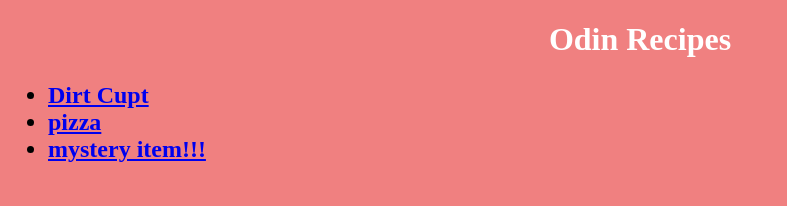
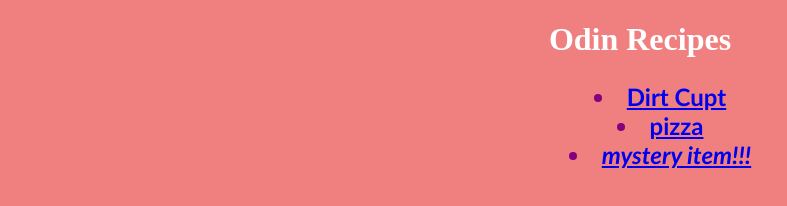
Before and after one commit to graysmal/recipes, a plain HTML site: page index.html in a window 1280 px wide. Shown: the whole page, without its empty margins (0-787 px from the left). Drawn offline with Linux system fonts and the light colour scheme.

Commit message:
css changes

```diff
--- a/index.html
+++ b/index.html
@@ -9,10 +9,10 @@
 </head>
 <body>
     <h1>Odin Recipes</h1>
-    <ul>
+    <ul class="bold center">
         <li><a href="recipes/dirtCup.html">Dirt Cupt</a></li>
         <li><a href="recipes/pizza.html">pizza</a></li>
-        <li><a href="recipes/squirrel.html">mystery item!!!</a></li>
+        <li><em><a href="recipes/squirrel.html">mystery item!!!</a></em></li>
     </ul>
 </body>
 </html>
--- a/style.css
+++ b/style.css
@@ -1,29 +1,52 @@
 body {
     background-color: lightcoral;
     color: black;
+    margin-left: 10%;
+    margin-right: 10%;
 }
 
 h1 {
     text-align: center;
     color:rgb(255, 255, 255);
+}
 
-}
 h2 {
     font-size: 54px;
 }
 
+p {
+    font-size: 24px;
+}
+
 ul {
     font-size: 24px;
-    font-weight: bold;
 }
 
 ol {
     font-size: 24px;
+}
+
+.bold {
     font-weight: bold;
+}
+
+.center {
+    text-align: center;
+    list-style-position: inside;
+}
+
+.bold.center {
+    color:purple;
+}
+
+ul.bold.center li {
+    font-family: 'Gill Sans', 'Gill Sans MT', Calibri, 'Trebuchet MS', sans-serif;
 }
 
 img {
     float: right;
+    height: auto;
+    width: 500px;
     margin-top: 10%;
     margin-right:10%;
 }
```
Also changed, not shown: recipes/dirtCup.html (+2 -2 lines), recipes/pizza.html (+1 -1 lines), recipes/squirrel.html (+1 -1 lines).
